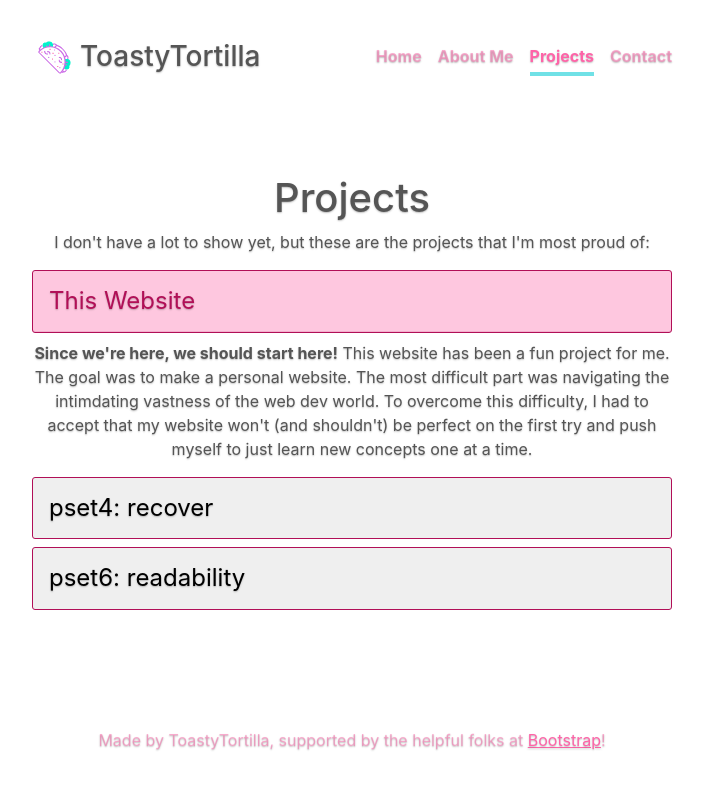
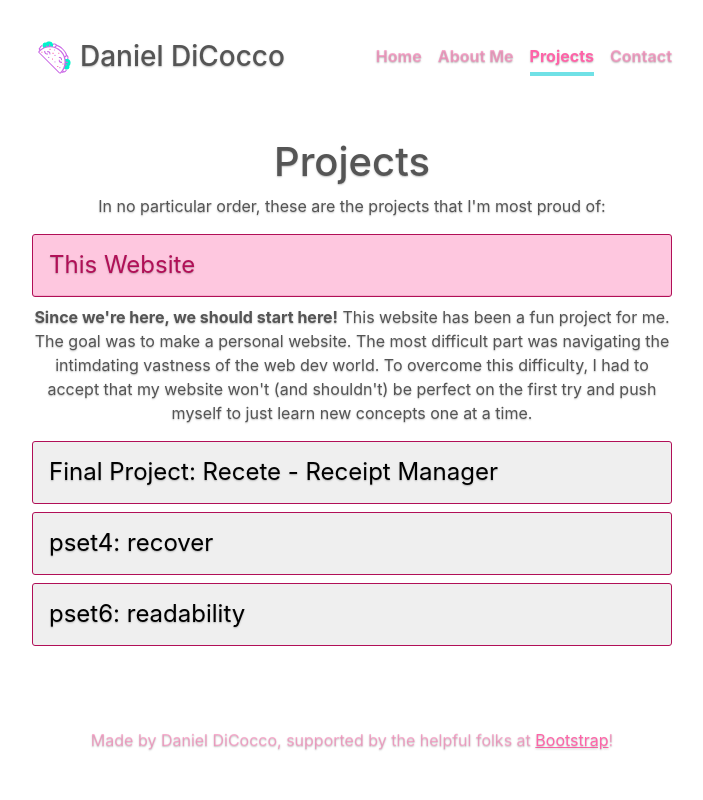
Before and after one commit to toastytortilla/homepage, a Flask app: page /projects in a window 1280 px wide. Shown: the whole page, without its empty margins (288-991 px from the left). Run offline with Flask 2, Linux system fonts and the light colour scheme.

Commit message:
Update site information
Update information on most pages to prepare for deployment to web server

```diff
--- a/templates/contact.html
+++ b/templates/contact.html
@@ -35,7 +35,7 @@
 
 {% block main %}
     <h1 class="cover-heading" style="margin-bottom: 2rem;">Contact</h1>
-    <p style="margin-bottom: 4rem;">I'm not big on social media, but you can reach me on <span><a href="https://discord.com/">Discord</a></span> @ ToastyTortilla#7850</p>
+    <p style="margin-bottom: 2rem;">I'm not big on social media, but you can reach me on <span><a href="https://discord.com/">Discord</a></span> @ ToastyTortilla#7850</p>
 
     <h4 style="margin-bottom: 2rem;">Before you go, say hello!</h4>
     <p>You came all this way right? You might as well say "hey".</p>
--- a/templates/layout.html
+++ b/templates/layout.html
@@ -30,7 +30,7 @@
         <meta name="msapplication-wide310x150logo" content="static/favicons/mstile-310x150.png" />
         <meta name="msapplication-square310x310logo" content="static/favicons/mstile-310x310.png" />
         {% block jscript %}{% endblock %}
-        <title>ToastyTortilla | {% block title %}{% endblock %}</title>
+        <title>Daniel DiCocco | {% block title %}{% endblock %}</title>
     </head>
     <body class="text-center">
         <!-- This div contains the three main sections of the webpage and should help to make it flexible -->
@@ -40,7 +40,7 @@
                 <div class="inner">
                     <div class="masthead-brand">
                         <a href="https://media.tenor.com/images/f5a5924a08066541419ea215fba7f7b4/tenor.gif"><img class="masthead-brand logo-small" src="static/toasty_logo_transparent.svg" alt="Stylized taco"></a>
-                        <h3 class="masthead-brand masthead-justify"><a href="/">ToastyTortilla</a></h3>
+                        <h3 class="masthead-brand masthead-justify"><a href="/">Daniel DiCocco</a></h3>
                     </div>
                     <!-- This nav tag will contain the four pages within the website -->
                     {% block nav %}{% endblock %}
@@ -52,7 +52,7 @@
             <footer class="mastfoot mtop-auto">
                 <!-- This div will be an inner wrapper to the footer section -->
                 <div class="inner">
-                    <p>Made by ToastyTortilla, supported by the helpful folks at <a href="https://getbootstrap.com/">Bootstrap</a>!</p>
+                    <p>Made by Daniel DiCocco, supported by the helpful folks at <a href="https://getbootstrap.com/">Bootstrap</a>!</p>
                 </div>
             </footer>
         </div>
--- a/templates/projects.html
+++ b/templates/projects.html
@@ -20,7 +20,7 @@
 {% block main %}
 
   <h1 class="cover-heading">Projects</h1>
-  <p>I don't have a lot to show yet, but these are the projects that I'm most proud of:</p>
+  <p>In no particular order, these are the projects that I'm most proud of:</p>
       <div class="accordion" id="accordionExample">
         <div class="accordion-item">
           <h4 class="accordion-header" id="headingOne">
@@ -34,27 +34,42 @@
             </div>
           </div>
         </div>
+
         <div class="accordion-item">
           <h4 class="accordion-header" id="headingTwo">
             <button class="accordion-button collapsed pad-3" type="button" data-bs-toggle="collapse" data-bs-target="#collapseTwo" aria-expanded="false" aria-controls="collapseTwo">
+              Final Project: Recete - Receipt Manager
+            </button>
+          </h4>
+          <div id="collapseTwo" class="accordion-collapse collapse" aria-labelledby="headingTwo" data-bs-parent="#accordionExample">
+            <div class="accordion-body">
+              <p class="bpad"><strong>Recete was my submission as my final project for CS50.</strong> The objective was to build an entire application from the ground up. Back end, front end, and everything in between was my responsibility. While conceptualizing, planning, creating, and hosting this application were definitely challenging, I also introduced some self-imposed difficulties by making the decision to completely divest myself from the CS50 library for the essential functions of the app. This meant that I was forced to learn the ins and outs of the Flask framework, SQLite module, and various other libraries in order to make the app fully functional in it's own right. Here's the  end result:<br/><a href="https://www.recete.app/" target="_blank">Recete</a></p>
+            </div>
+          </div>
+        </div>
+
+        <div class="accordion-item">
+          <h4 class="accordion-header" id="headingThree">
+            <button class="accordion-button collapsed pad-3" type="button" data-bs-toggle="collapse" data-bs-target="#collapseThree" aria-expanded="false" aria-controls="collapseThree">
               pset4: recover
             </button>
           </h4>
-          <div id="collapseTwo" class="accordion-collapse collapse" aria-labelledby="headingTwo" data-bs-parent="#accordionExample">
+          <div id="collapseThree" class="accordion-collapse collapse" aria-labelledby="headingThree" data-bs-parent="#accordionExample">
             <div class="accordion-body">
               <p class="bpad"><strong>Recover was a landmark assignment for me.</strong> The objective was to write a program in C that would recover 50 deleted .jpg photos from a .raw file. It was a challenge to understand how to read, write, and free memory in C. I'm extra proud of this assignment because it was the first one where I felt that I truly understood the required logic, it was proof that I was making progress.</p>
             </div>
           </div>
         </div>
+
         <div class="accordion-item">
-          <h4 class="accordion-header" id="headingThree">
-            <button class="accordion-button collapsed pad-3" type="button" data-bs-toggle="collapse" data-bs-target="#collapseThree" aria-expanded="false" aria-controls="collapseThree">
+          <h4 class="accordion-header" id="headingFour">
+            <button class="accordion-button collapsed pad-3" type="button" data-bs-toggle="collapse" data-bs-target="#collapseFour" aria-expanded="false" aria-controls="collapseFour">
               pset6: readability
             </button>
           </h4>
-          <div id="collapseThree" class="accordion-collapse collapse" aria-labelledby="headingThree" data-bs-parent="#accordionExample">
+          <div id="collapseFour" class="accordion-collapse collapse" aria-labelledby="headingFour" data-bs-parent="#accordionExample">
             <div class="accordion-body">
-              <p class="bpad"><strong>Readability was suprisingly frustrating.</strong> The goal was to reconstruct a program we had written in C which would take text as input and return the approximate grade level of difficulty. Despite knowing the logic for the program and having some prior experience with Python, I quickly found that things <i>weren't as straightforward</i> as I assumed. Python can be powerful because of its abstraction, but it is still crucial to understand what is happening underneath the hood to make a well-designed program. Once I grasped what implicit assumptions Python and it's libraries were making, I was able to complete the project with relative ease.</p>
+              <p class="bpad"><strong>Readability was suprisingly frustrating at first...</strong> The goal was to reconstruct a program we had written in C which would take text as input and return the approximate grade level of difficulty. Despite knowing the logic for the program and having some prior experience with Python, I quickly found that things <i>weren't as straightforward</i> as I assumed. Python can be powerful because of its abstraction, but it is still crucial to understand what is happening underneath the hood to make a well-designed program. Once I grasped what implicit assumptions Python and it's libraries were making, I was able to complete the project with relative ease.</p>
             </div>
           </div>
         </div>
```
Also changed, not shown: visitors.db.
